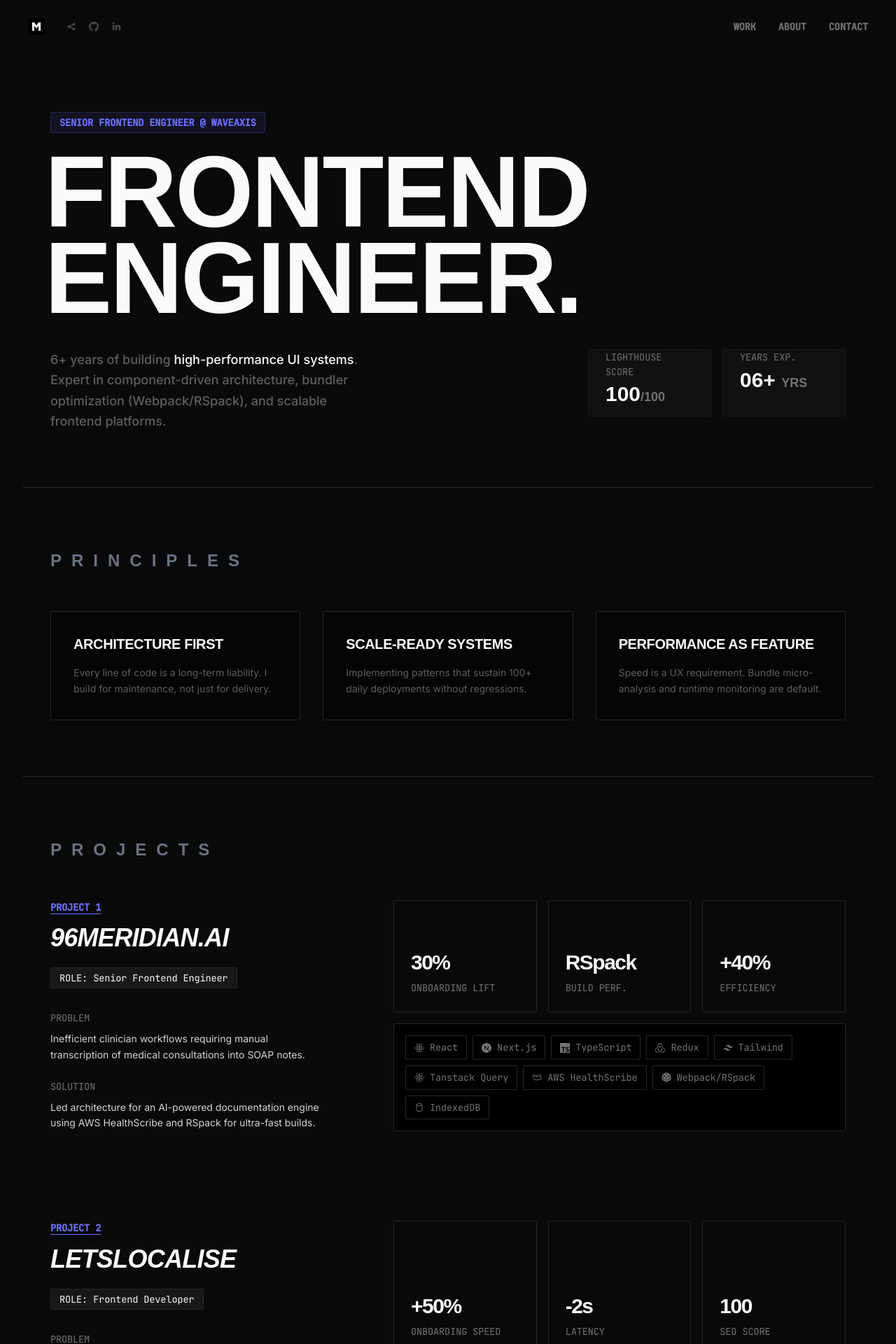
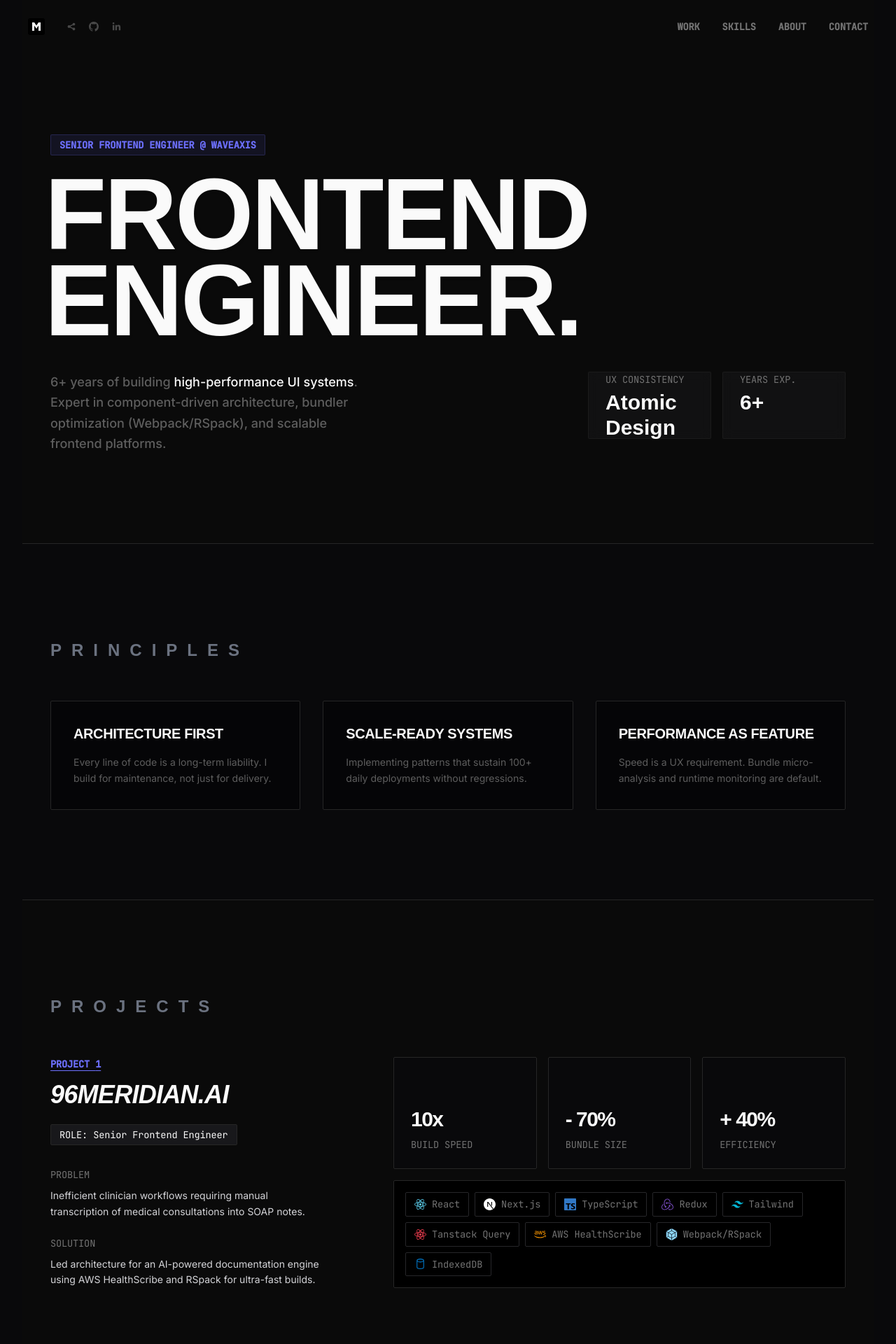
Before and after one commit to manish-kushwah/my-portfolio, a React (Vite) app: page / in a window 1280 px wide. Shown: the top 1920 px of the page at 70% size. Built offline with nearby package versions, Linux system fonts and the light colour scheme.

Commit message:
layout and motion fixes

```diff
--- a/src/pages/home/index.tsx
+++ b/src/pages/home/index.tsx
@@ -2,7 +2,7 @@ import { Hero } from "./sections/hero";
 import { Systems } from "./sections/systems";
 import { Projects } from "./sections/projects";
 import { About } from "./sections/about";
-import { Capabilities } from "./sections/capabilities";
+import { Skills } from "./sections/skills";
 import { Contact } from "./sections/contact";
 
 export default function HomePage() {
@@ -12,7 +12,7 @@ export default function HomePage() {
       <Systems />
       <Projects />
       <About />
-      <Capabilities />
+      <Skills />
       <Contact />
     </>
   );
--- a/src/pages/home/sections/about.tsx
+++ b/src/pages/home/sections/about.tsx
@@ -3,7 +3,7 @@ import profileImg from "../../../assets/images/profile-portrait.jpeg";
 
 export const About = () => {
   return (
-    <section id="about" className="py-20 px-10 border-t border-border">
+    <section id="about" className="py-32 px-8 md:px-10 border-t border-border">
       <div className="max-w-6xl mx-auto grid grid-cols-1 md:grid-cols-2 gap-20 items-start">
         <motion.div
           initial={{ opacity: 0, y: 40 }}
@@ -73,10 +73,10 @@ export const About = () => {
             <img
               src={profileImg}
               alt="Manish Kushwah Portrait"
-              className="w-full h-full object-cover object-[center_18%] grayscale hover:grayscale-0 transition-all duration-700 ease-in-out scale-105 group-hover:scale-100"
+              className="w-full h-full object-cover object-[center_18%] grayscale group-hover:grayscale-0 group-active:grayscale-0 transition-all duration-700 ease-in-out scale-105 group-hover:scale-100 group-active:scale-100"
             />
           </div>
-          <div className="absolute -bottom-4 -right-4 h-24 w-24 bg-accent/10 border border-border rounded-sharp -z-10 transition-transform group-hover:translate-x-2 group-hover:translate-y-2 pointer-events-none" />
+          <div className="absolute -bottom-4 -right-4 h-24 w-24 bg-accent/10 border border-border rounded-sharp -z-10 transition-transform group-hover:translate-x-2 group-hover:translate-y-2 group-active:translate-x-2 group-active:translate-y-2 pointer-events-none" />
         </motion.div>
       </div>
     </section>
--- a/src/pages/home/sections/contact.tsx
+++ b/src/pages/home/sections/contact.tsx
@@ -51,7 +51,7 @@ export const Contact = () => {
   return (
     <section
       id="contact"
-      className="py-40 px-10 border-t border-border bg-zinc-950"
+      className="py-32 px-8 md:px-10 border-t border-border bg-zinc-950"
     >
       <motion.div
         initial={{ opacity: 0, y: 40 }}
--- a/src/pages/home/sections/hero.tsx
+++ b/src/pages/home/sections/hero.tsx
@@ -2,7 +2,7 @@ import { motion } from "framer-motion";
 
 export const Hero = () => {
   return (
-    <section className="relative pt-40 pb-20 px-10 overflow-hidden">
+    <section className="relative pt-48 pb-32 px-8 md:px-10 overflow-hidden">
       {/* Background Subtle Spotlight */}
       <div className="absolute top-1/2 left-1/2 -translate-x-1/2 -translate-y-1/2 w-[800px] h-[500px] bg-accent/5 blur-[120px] rounded-full pointer-events-none -z-10" />
 
@@ -35,10 +35,10 @@ export const Hero = () => {
             <div className="flex gap-4">
               <div className="h-24 w-44 bg-zinc-900/50 backdrop-blur-sm border border-border/50 rounded-sharp flex flex-col justify-start px-6 group hover:border-accent/40 transition-colors">
                 <span className="mono text-[10px] text-muted mb-1 uppercase tracking-tight">
-                  Lighthouse score
+                  UX Consistency
                 </span>
                 <span className="text-3xl font-bold font-display text-secondary group-hover:text-accent transition-colors">
-                  100<span className="text-muted text-lg">/100</span>
+                  Atomic Design
                 </span>
               </div>
               <div className="h-24 w-44 bg-zinc-900/50 backdrop-blur-sm border border-border/50 rounded-sharp flex flex-col justify-start px-6 group hover:border-accent/40 transition-colors">
@@ -46,7 +46,7 @@ export const Hero = () => {
                   Years Exp.
                 </span>
                 <span className="text-3xl font-bold font-display text-secondary group-hover:text-accent transition-colors">
-                  06+ <span className="text-muted text-lg">YRS</span>
+                  6+
                 </span>
               </div>
             </div>
--- a/src/pages/home/sections/projects.tsx
+++ b/src/pages/home/sections/projects.tsx
@@ -10,9 +10,9 @@ const PROJECTS = [
     solution:
       "Led architecture for an AI-powered documentation engine using AWS HealthScribe and RSpack for ultra-fast builds.",
     metrics: [
-      { label: "Onboarding Lift", value: "30%" },
-      { label: "Build Perf.", value: "RSpack" },
-      { label: "Efficiency", value: "+40%" },
+      { label: "Build Speed", value: "10x" },
+      { label: "Bundle Size", value: "- 70%" },
+      { label: "Efficiency", value: "+ 40%" },
     ],
     stack: [
       "React",
@@ -34,8 +34,8 @@ const PROJECTS = [
     solution:
       "Built a complex multi-user pledger dashboard and signup module with specialized first-time user experience (FTUE).",
     metrics: [
-      { label: "Onboarding Speed", value: "+50%" },
-      { label: "Latency", value: "-2s" },
+      { label: "Onboarding Speed", value: "+ 50%" },
+      { label: "Core Web Vitals", value: "+ 20%" },
       { label: "SEO Score", value: "100" },
     ],
     stack: [
@@ -51,7 +51,7 @@ const PROJECTS = [
 
 export const Projects = () => {
   return (
-    <section id="work" className="py-20 px-10 border-t border-border">
+    <section id="work" className="py-32 px-8 md:px-10 border-t border-border">
       <div className="max-w-6xl mx-auto">
         <h2 className="font-display text-[24px] text-[rgb(107,114,128)] font-bold uppercase mb-12 tracking-[12px]! lg:tracking-[14px]! leading-loose">
           Projects
@@ -118,14 +118,14 @@ export const Projects = () => {
                       <span
                         key={s}
                         className="group px-3 py-1.5 border border-zinc-800 rounded-sharp mono text-[10px] text-muted flex items-center gap-2 transition-all duration-300 cursor-default hover:bg-zinc-900"
-                        style={
-                          { "--hover-color": data?.color || "#fff" } as any
-                        }
                       >
-                        <span className="group-hover:text-(--hover-color) transition-colors duration-300">
-                          {Icon && <Icon size={14} />}
+                        <span
+                          className="transition-colors duration-300"
+                          style={{ color: data?.color || "#fff" }}
+                        >
+                          {Icon && <Icon size={17} />}
                         </span>
-                        <span className="group-hover:text-secondary transition-colors duration-300">
+                        <span className="text-muted group-hover:translate-x-1 group-hover:text-secondary transition-all duration-300">
                           {s}
                         </span>
                       </span>
--- a/src/pages/home/sections/capabilities.tsx
+++ b/src/pages/home/sections/skills.tsx
@@ -1,8 +1,11 @@
 import { TECH_DATA, SKILL_GROUPS } from "../../../shared/constants/tech-data";
 
-export const Capabilities = () => {
+export const Skills = () => {
   return (
-    <section className="py-20 px-10 border-t border-border bg-black">
+    <section
+      id="skills"
+      className="py-32 px-8 md:px-10 border-t border-border bg-black"
+    >
       <div className="max-w-6xl mx-auto flex flex-col lg:flex-row gap-20">
         <div className="lg:max-w-xs max-w-full">
           <h2 className="font-display text-[24px] text-[rgb(107,114,128)] font-bold uppercase mb-6 tracking-[12px]! lg:tracking-[14px]! leading-loose">
@@ -27,16 +30,21 @@ export const Capabilities = () => {
                     <li
                       key={s}
                       className="group flex items-center gap-3 text-sm font-medium transition-all duration-300 cursor-default"
-                      style={{ "--hover-color": data?.color || "#fff" } as any}
                     >
-                      <span className="text-muted group-hover:text-(--hover-color) transition-colors duration-300">
+                      <span
+                        className="transition-all duration-500 ease-out flex items-center justify-center"
+                        style={{
+                          color: data?.color || "#fff",
+                          filter: `drop-shadow(0 0 6px ${data?.color || "#fff"}66)`,
+                        }}
+                      >
                         {Icon ? (
-                          <Icon size={16} />
+                          <Icon size={22} />
                         ) : (
-                          <div className="w-4 h-4 bg-zinc-800 rounded-full" />
+                          <div className="w-5 h-5 bg-zinc-800 rounded-full" />
                         )}
                       </span>
-                      <span className="group-hover:translate-x-1 transition-transform duration-300">
+                      <span className="text-muted group-hover:translate-x-1 group-hover:text-secondary transition-all duration-300">
                         {s}
                       </span>
                     </li>
--- a/src/pages/home/sections/systems.tsx
+++ b/src/pages/home/sections/systems.tsx
@@ -17,7 +17,7 @@ const PRINCIPLES = [
 
 export const Systems = () => {
   return (
-    <section className="py-20 px-10 border-t border-border bg-zinc-950">
+    <section className="py-32 px-8 md:px-10 border-t border-border bg-zinc-950">
       <div className="max-w-6xl mx-auto">
         <h2 className="font-display text-[24px] text-[rgb(107,114,128)] font-bold uppercase mb-12 tracking-[12px]! lg:tracking-[14px]! leading-loose">
           Principles
--- a/src/shared/components/composite/navbar/navbar.tsx
+++ b/src/shared/components/composite/navbar/navbar.tsx
@@ -79,6 +79,13 @@ export const Navbar = () => {
               <span className="absolute -bottom-1 left-0 w-0 h-px bg-accent transition-all duration-300 group-hover:w-full" />
             </a>
             <a
+              href="#skills"
+              className={`transition-all duration-300 ${isScrolled ? "text-muted hover:text-accent" : "text-muted hover:text-secondary"} relative group`}
+            >
+              Skills
+              <span className="absolute -bottom-1 left-0 w-0 h-px bg-accent transition-all duration-300 group-hover:w-full" />
+            </a>
+            <a
               href="#about"
               className={`transition-all duration-300 ${isScrolled ? "text-muted hover:text-accent" : "text-muted hover:text-secondary"} relative group`}
             >
```
